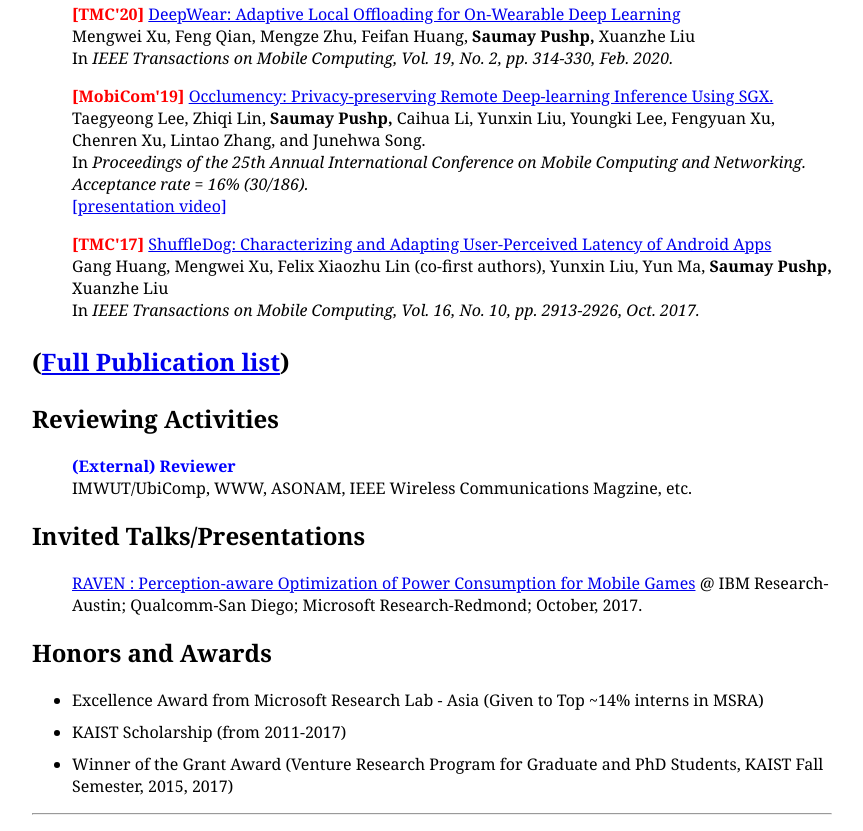
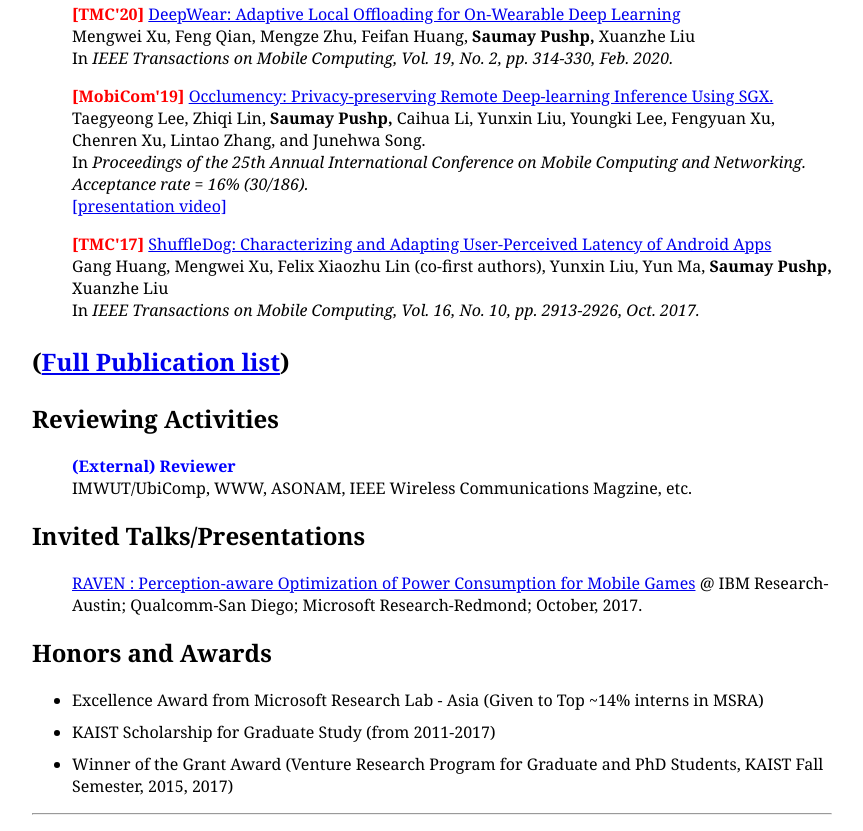
Before and after one commit to saumaypushp/saumaypushp.github.io, a plain HTML site: page index.html in a window 1280 px wide. Shown: the part 710-1541 px from the top of the page, without its empty margins (208-1071 px from the left). Drawn offline with Linux system fonts and the light colour scheme.

Commit message:
Some more additions

```diff
--- a/index.html
+++ b/index.html
@@ -111,7 +111,7 @@
 		<h2>Honors and Awards</h2>
 		<ul>
 			<li>Excellence Award from Microsoft Research Lab - Asia (Given to Top ~14% interns in MSRA)
-			<li>KAIST Scholarship (from 2011-2017)
+			<li>KAIST Scholarship for Graduate Study (from 2011-2017)
 			<li>Winner of the Grant Award (Venture Research Program for Graduate and PhD Students, KAIST Fall Semester, 2015, 2017)
 			</ul>
 
```
